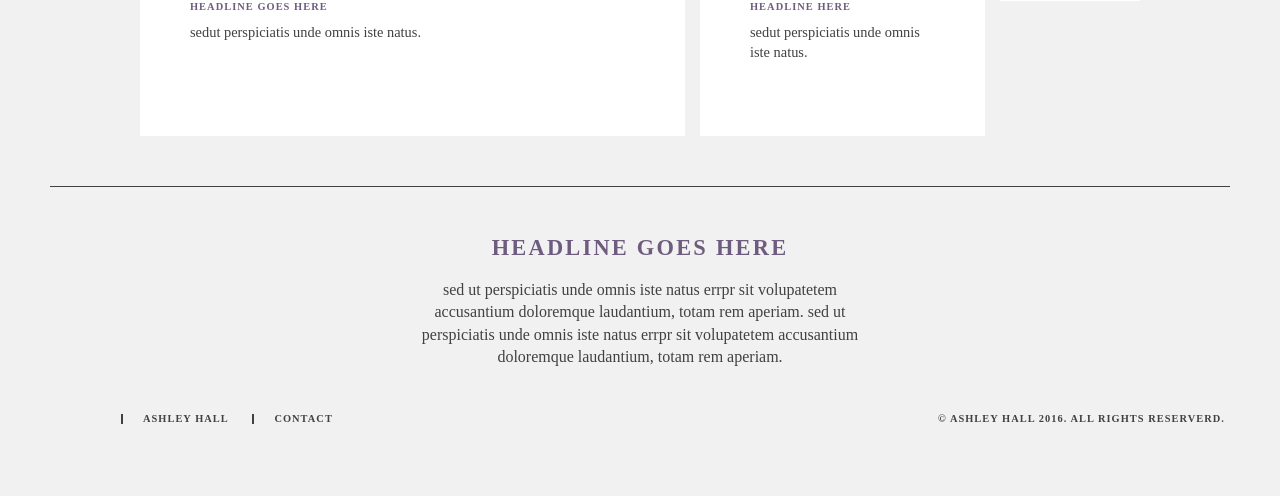
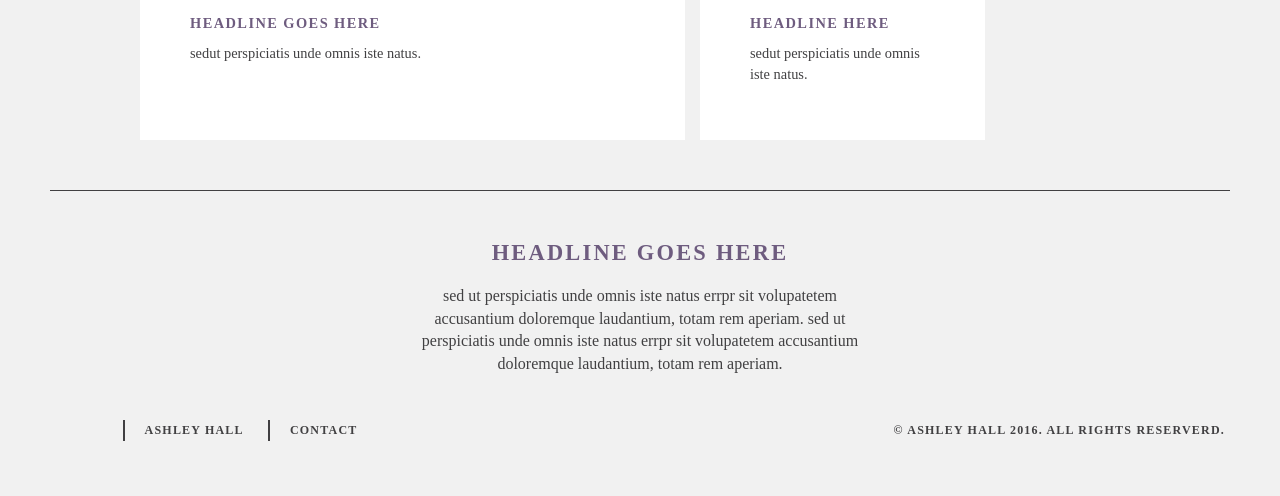
Before and after one commit to goodmorningasif/Ashley-Hall-World, a WordPress theme: template content/themes/ahw/index.php in a window 1280 px wide. Shown: the part 981-1477 px from the top of the page. Run offline with PHP 8.4 and a stand-in for WordPress, Linux system fonts and the light colour scheme; the site name, menu and one post (Sample post) are stand-ins, and other content is empty; some web fonts are replaced.

Commit message:
Re-size P font size across site

```diff
--- a/content/themes/ahw/src/sass/_footer.sass
+++ b/content/themes/ahw/src/sass/_footer.sass
@@ -72,7 +72,7 @@
 #footer--fineprint
   @extend .font-gss-bold
   color: $site-grey
-  font-size: $font-footer
+  font-size: $font-ms
   text-transform: uppercase
   letter-spacing: 0.1em
 
--- a/content/themes/ahw/src/sass/styles.sass
+++ b/content/themes/ahw/src/sass/styles.sass
@@ -57,8 +57,7 @@
 $break-small: 450px
 
 $font-xs: 0.55em
-$font-ms: 0.65em
-$font-footer: 0.65em
+$font-ms: 0.75em
 $font-s: 0.9em
 $font-body: 16px
 $font-m: 1.2em
@@ -109,6 +108,7 @@
   color: $site-purple
   text-transform: uppercase
   letter-spacing: 0.1em
+  line-height: 1.1em
   font-size: $font-xl
 
 h3
@@ -133,6 +133,7 @@
 
 body
   font-size: $font-body
+  line-height: 1.3em
 
 #wrap
   width: 1000px
```
Also changed, not shown: content/themes/ahw/src/sass/_index.sass (+10 -3 lines), content/themes/ahw/prod/styles.css.
